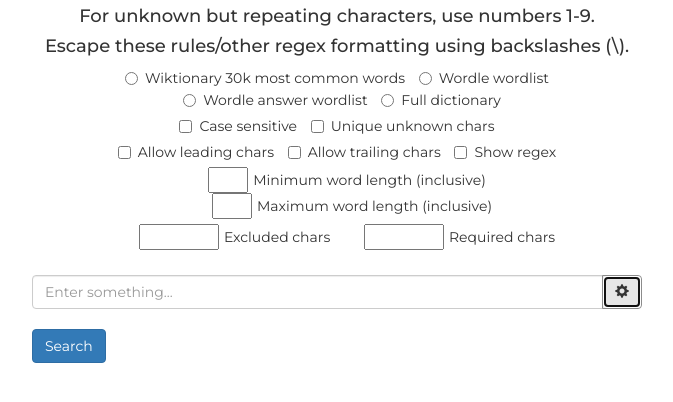
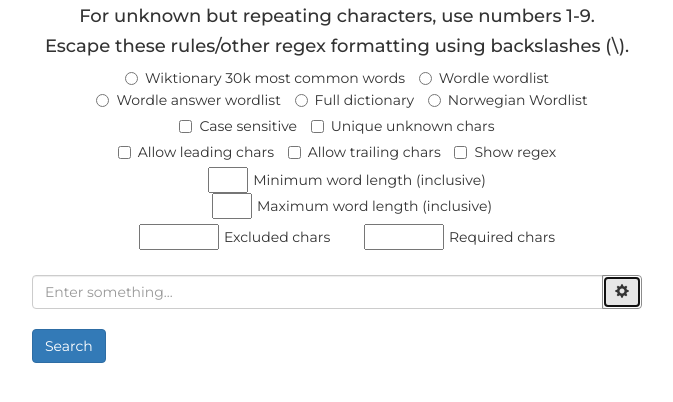
Before and after one commit to JoakimThorsen/AdvancedDictionaryLookup, a plain HTML site: page index.html in a window 1280 px wide. Both pictures are taken after a click on the button 924 px from the left and 265 px from the top of the page. Shown: the part 162-564 px from the top of the page, without its empty margins (303-976 px from the left). Drawn offline with nearby package versions, Linux system fonts and the light colour scheme.

Commit message:
Update index.html

```diff
--- a/index.html
+++ b/index.html
@@ -52,6 +52,7 @@ h2 {
                 <label class="radio-inline"><input type="radio" name="dict" id="wordle" value="wordle">Wordle wordlist</label>
                 <label class="radio-inline"><input type="radio" name="dict" id="wordle_answers" value="wordle_answers">Wordle answer wordlist</label>
                 <label class="radio-inline"><input type="radio" name="dict" id="full" value="full">Full dictionary</label>
+                <label class="radio-inline"><input type="radio" name="dict" id="norwegian" value="norwegian">Norwegian Wordlist</label>
             </div>
             <div class="text-center checkboxes-row">
                 <label class="checkbox-inline"><input type="checkbox" name="casesensitive" id="casesensitive">Case sensitive</label>
```
